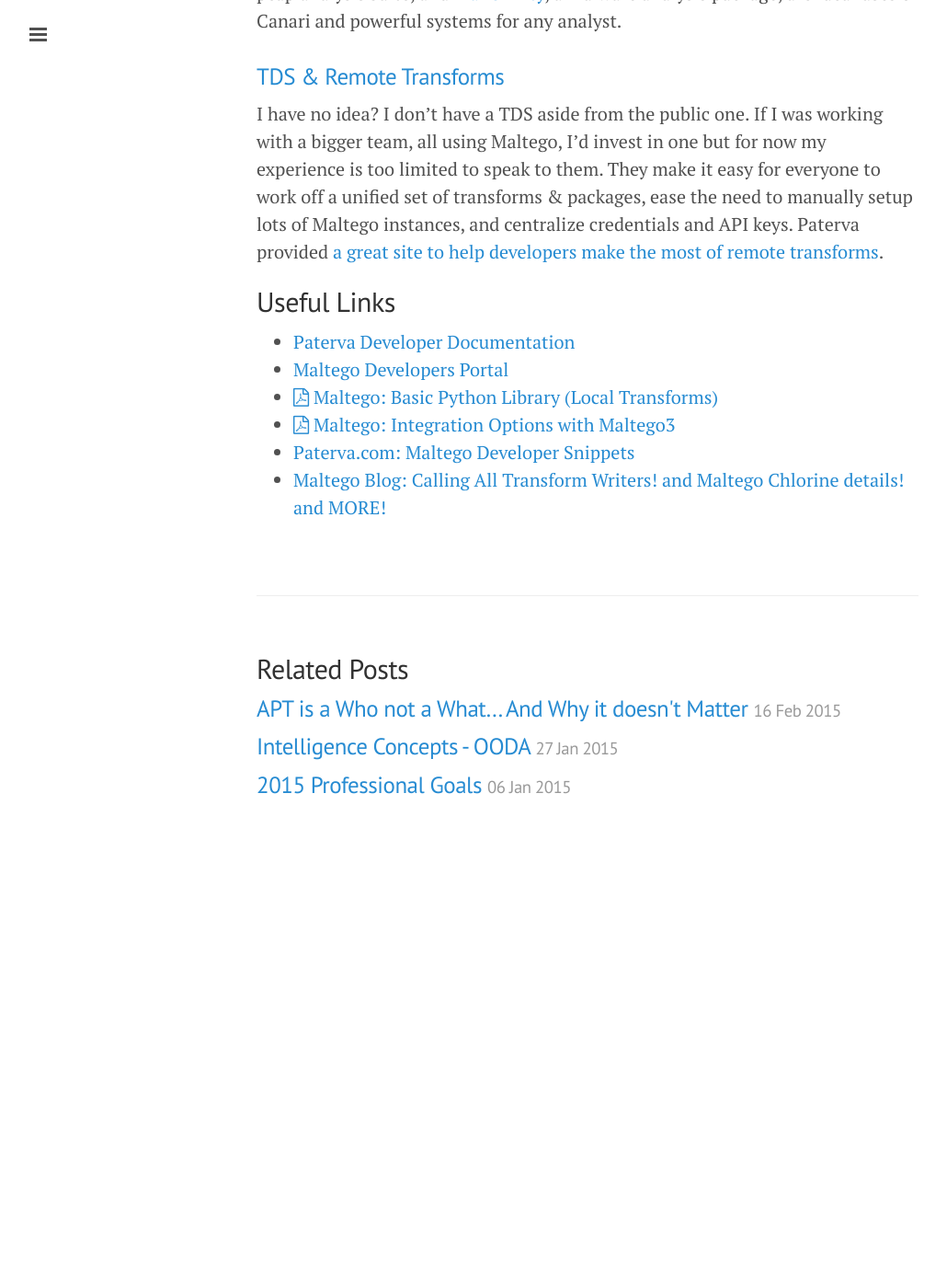
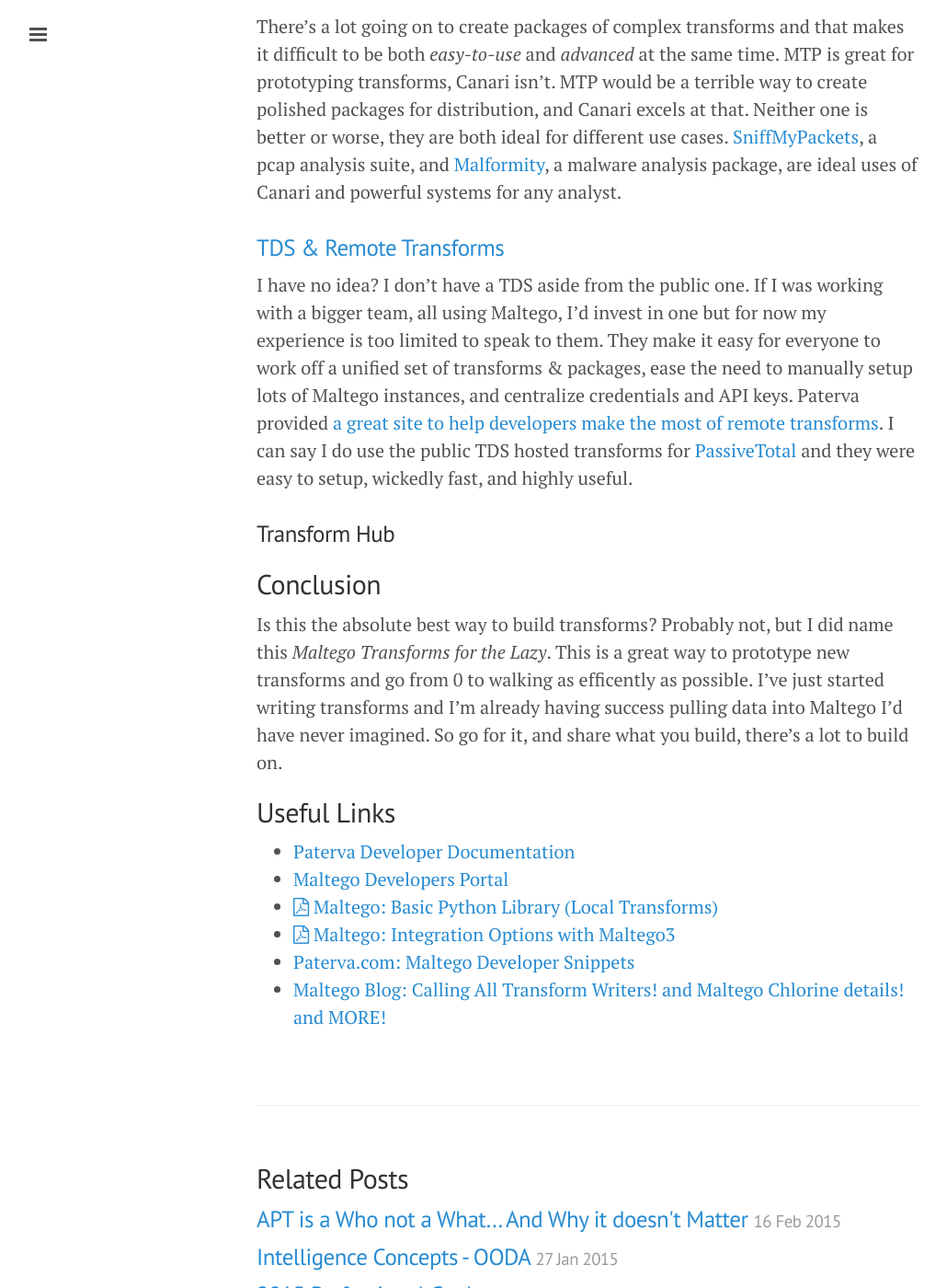
Before and after one commit to sroberts/sroberts.github.io, a Jekyll site: the page built from _posts/2015-02-20-maltego-transforms-for-the-lazy.md, in a window 1280 px wide and 1400 px high, scrolled down 5456 px. Shown: the whole window at 92% size, without its empty margins (1-1031 px from the left). Built offline with Jekyll 4.4.1, drawn with Linux system fonts in a browser that asks for light colours; nearby versions of some CDN libraries; before the commit the page ends 6385 px from its top, so only the background shows below that; some of the changed text lies outside the part shown.

Commit message:
made a couple more tweaks

```diff
--- a/_posts/2015-02-20-maltego-transforms-for-the-lazy.md
+++ b/_posts/2015-02-20-maltego-transforms-for-the-lazy.md
@@ -4,6 +4,9 @@
 ---
 
 ![Maltego](/public/maltego.png)
+
+
+> <i class="fa fa-comments-o fa-3x pull-left"></i> While I certainly didn't plan to release this post the same day Paterva released their latest update, [Maltego Chlorine](http://maltego.blogspot.com/2015/03/maltego-chlorine-is-ready-for-download.html), it's a happy coincindence. It's a gread day to go download fresh Maltego hotness and start writing some transforms!
 
 [Maltego](https://www.paterva.com/web6/products/maltego.php) is one of the most unique tools in the information security space. While there are dozens of vulnerability scanners and piles of reversing tools there's nothing else like Maltego (short of spending [$$$](http://www.reactiongifs.com/r/make-it-rain-dollars.gif) on [Palantir](https://www.palantir.com/)). If you're not familiar check out [this _HakTip_ by Revision3 on Maltego 101](http://revision3.com/haktip/maltego-101-what-is-maltego/). Don't worry, I'll wait.
 
@@ -83,7 +86,12 @@
 
 ### [TDS & Remote Transforms](http://www.paterva.com/web6/products/servers.php)
 
-I have no idea? I don't have a TDS aside from the public one. If I was working with a bigger team, all using Maltego, I'd invest in one but for now my experience is too limited to speak to them. They make it easy for everyone to work off a unified set of transforms & packages, ease the need to manually setup lots of Maltego instances, and centralize credentials and API keys. Paterva provided [a great site to help developers make the most of remote transforms](http://www.paterva.com/web6/documentation/developer-tds.php).
+I have no idea? I don't have a TDS aside from the public one. If I was working with a bigger team, all using Maltego, I'd invest in one but for now my experience is too limited to speak to them. They make it easy for everyone to work off a unified set of transforms & packages, ease the need to manually setup lots of Maltego instances, and centralize credentials and API keys. Paterva provided [a great site to help developers make the most of remote transforms](http://www.paterva.com/web6/documentation/developer-tds.php). I can say I do use the public TDS hosted transforms for [PassiveTotal](http://www.passivetotal.com/) and they were easy to setup, wickedly fast, and highly useful.
+
+### Transform Hub
+
+## Conclusion
+Is this the absolute best way to build transforms? Probably not, but I did name this _Maltego Transforms for the Lazy_. This is a great way to prototype new transforms and go from 0 to walking as efficently as possible. I've just started writing transforms and I'm already having success pulling data into Maltego I'd have never imagined. So go for it, and share what you build, there's a lot to build on.
 
 ## Useful Links
 
```
